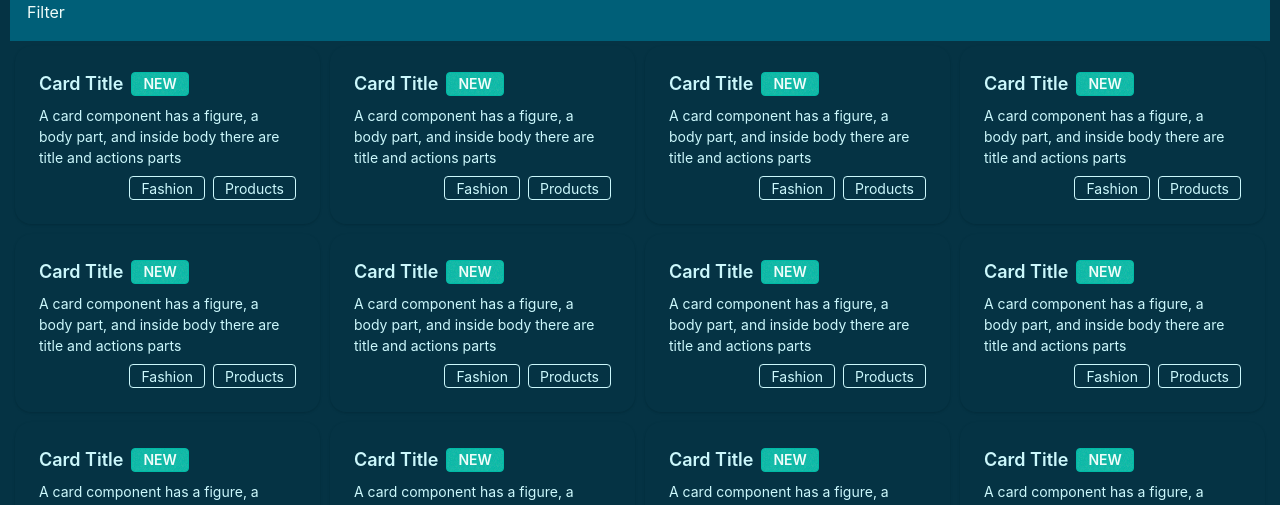
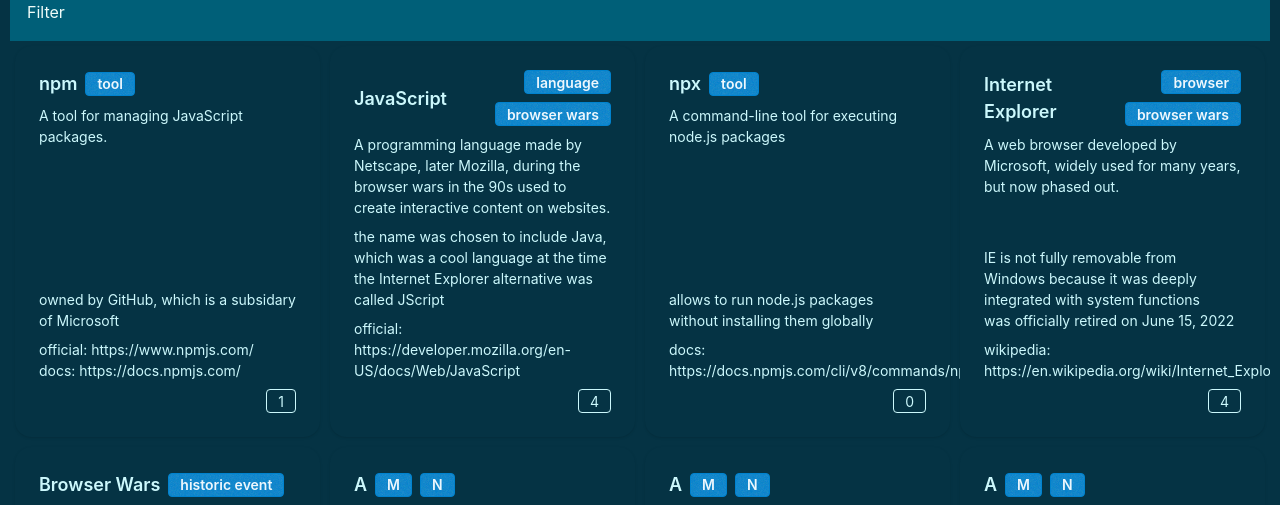
Before and after one commit to kraasch/demo_webcraft_glossary, an Angular app in the folder webcraft-glossary/: page /glossary in a window 1280 px wide. Shown: the part 275-780 px from the top of the page. Built offline with nearby package versions, Linux system fonts and the light colour scheme.

Commit message:
Connect data.

```diff
--- a/webcraft-glossary/src/app/components/mytile/mytile.component.ts
+++ b/webcraft-glossary/src/app/components/mytile/mytile.component.ts
@@ -8,6 +8,7 @@
   imports: [],
   template: `
     <div class="card bg-base-100 w-96 shadow-sm">
+      <!--- TODO: include nice images here -->
       <!-- -- or use https://daisyui.com/components/card/#card-with-image-overlay -- --
         <figure class="h-20 min-w-full rounded-lg">
           <img alt="Image" src="https://img.daisyui.com/images/profile/demo/batperson@192.webp" />
@@ -18,39 +19,46 @@
       -->
       <div class="card-body">
         <h2 class="card-title">
-          Card Title
-          <div class="badge badge-secondary">NEW</div>
+          {{ tileData.term }}
+          @if (tileData.tags.length) {
+            <!--- TODO: look up tag color here -->
+            <!--- TODO: update filter to only include these tags on button click -->
+            <div class="card-actions justify-end">
+              @for (tag of tileData.tags; track tag) {
+                <div class="badge badge-info">{{ tag }}</div>
+              }
+            </div>
+          }
         </h2>
-        <p>A card component has a figure, a body part, and inside body there are title and actions parts</p>
+        <p>{{ tileData.text }}</p>
+        @if (tileData.points.length) {
+          <ul>
+            @for (point of tileData.points; track point) {
+              <li>{{ point }}</li>
+            }
+          </ul>
+        }
+        @if (tileData.references.length) {
+          <ul>
+            @for (ref of tileData.references; track ref.weblink ) {
+              <li>
+                {{ ref.handle }}: <a href="{{ ref.weblink }}">{{ ref.weblink }}</a>
+              </li>
+            }
+          </ul>
+        }
+        @if (tileData.crossrefs.length) {
           <div class="card-actions justify-end">
-          <div class="badge badge-outline">Fashion</div>
-          <div class="badge badge-outline">Products</div>
+            @for (crossref  of tileData.crossrefs; track crossref ) {
+              <!--- TODO: resolve link to crossref -->
+              <!--- TODO: resolve name of crossref -->
+              <!--- TODO: update filter to only include this reference on button click -->
+              <div class="badge badge-outline">{{ crossref  }}</div>
+            }
+          </div>
+        }
       </div>
     </div>
-    </div>
-    <!-------------------------------------------
-    * <div class="tile">
-    *   <h3>{{ tileData.term }}</h3>
-    *   <p>{{ tileData.text }}</p>
-    *
-    *   @if (tileData.points?.length) {
-    *     <ul>
-    *       @for (point of tileData.points; track $index) { <li>{{ point }}</li> }
-    *     </ul>
-    *   }
-    *
-    *   @if (tileData.sourceLinks?.length) {
-    *     <div>Sources:
-    *       @for (source of tileData.sourceLinks; track source.handle) {
-    *         <a [href]="source.weblink">{{ source.handle }}</a>
-    *       }
-    *     </div>
-    *   }
-    *
-    *   Tags: {{ tileData.tags?.join(', ') ?? 'none' }}
-    *   Types: {{ tileData.sourceTypes?.join(', ') ?? 'none' }}
-    * </div>
-    -------------------------------------------->
   `,
   styles: `
     .card {
```
Lines whose indentation alone changed are shown as unchanged.
